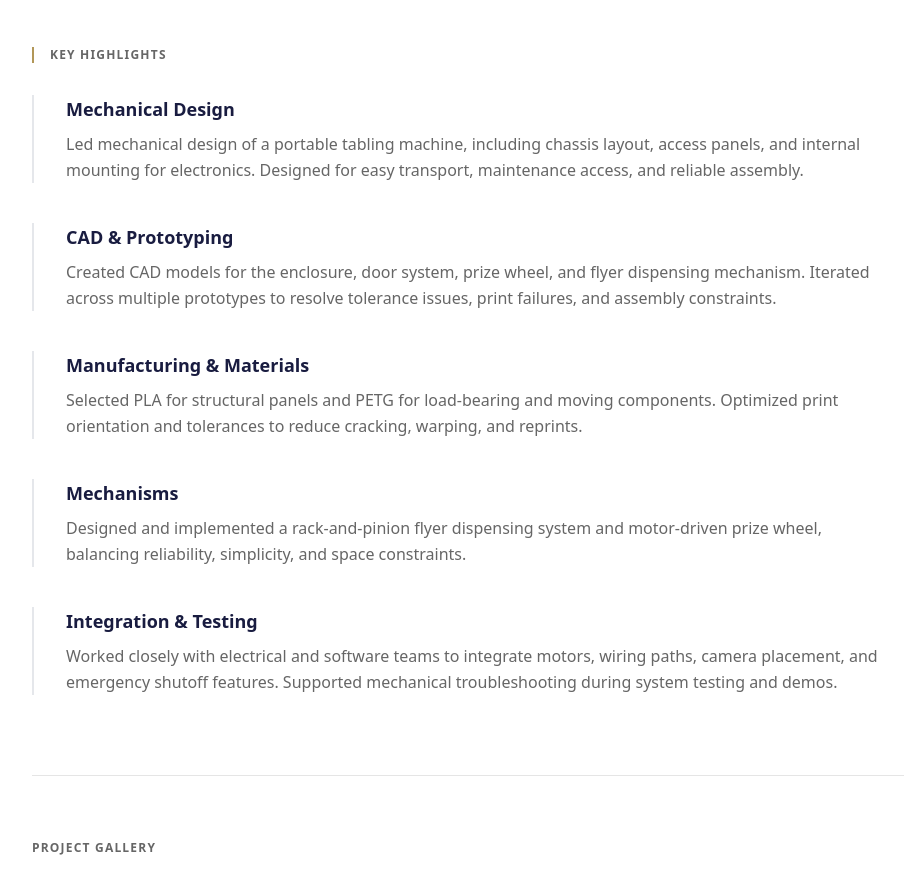
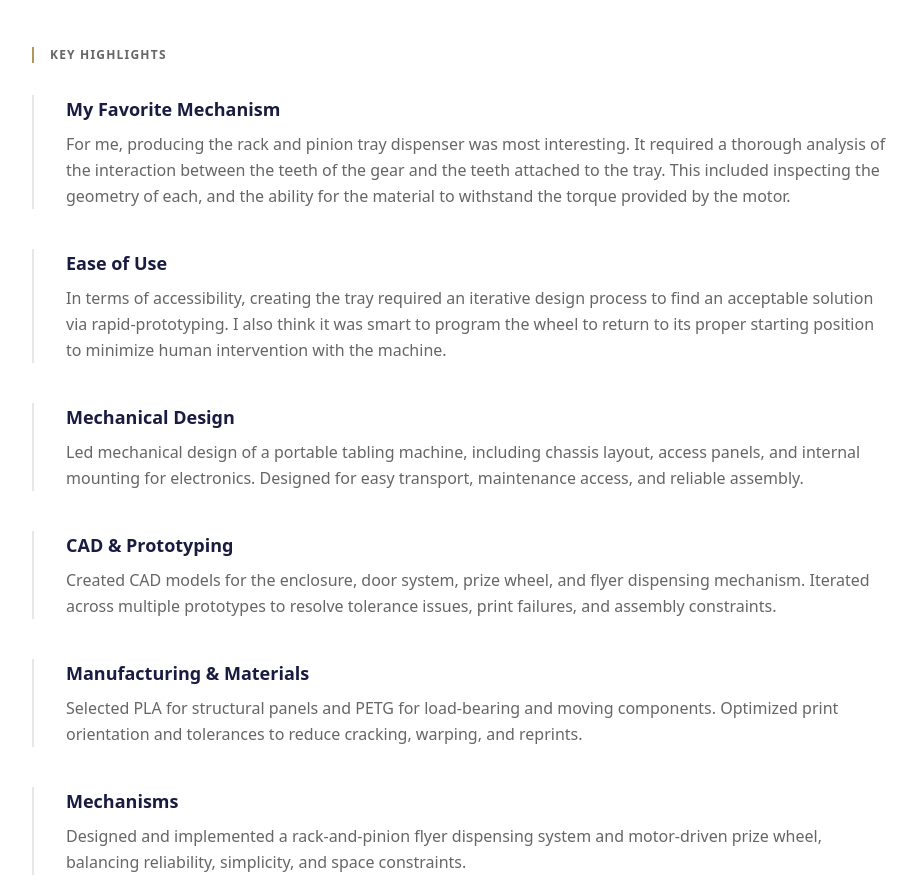
Before and after one commit to jasonpeng7/akportfolio, a Next.js app: page /pages/projects/computer-vision-arcade-machine in a window 1280 px wide. Shown: the part 1147-2033 px from the top of the page, without its empty margins (312-1229 px from the left). Built offline with nearby package versions, Linux system fonts and the light colour scheme.

Commit message:
Update projects.ts

```diff
--- a/src/data/projects.ts
+++ b/src/data/projects.ts
@@ -34,6 +34,14 @@ export const allProjects = [
     overview:
       "Development of a mechanically complex, computer vision–enabled arcade system integrating precision mechanisms, embedded hardware, and optimized prototyping workflows.",
     description: [
+      {
+        title: "My Favorite Mechanism",
+        text: "For me, producing the rack and pinion tray dispenser was most interesting. It required a thorough analysis of the interaction between the teeth of the gear and the teeth attached to the tray. This included inspecting the geometry of each, and the ability for the material to withstand the torque provided by the motor.",
+      },
+      {
+        title: "Ease of Use",
+        text: "In terms of accessibility, creating the tray required an iterative design process to find an acceptable solution via rapid-prototyping. I also think it was smart to program the wheel to return to its proper starting position to minimize human intervention with the machine.",
+      },
       {
         title: "Mechanical Design",
         text: "Led mechanical design of a portable tabling machine, including chassis layout, access panels, and internal mounting for electronics. Designed for easy transport, maintenance access, and reliable assembly.",
```
